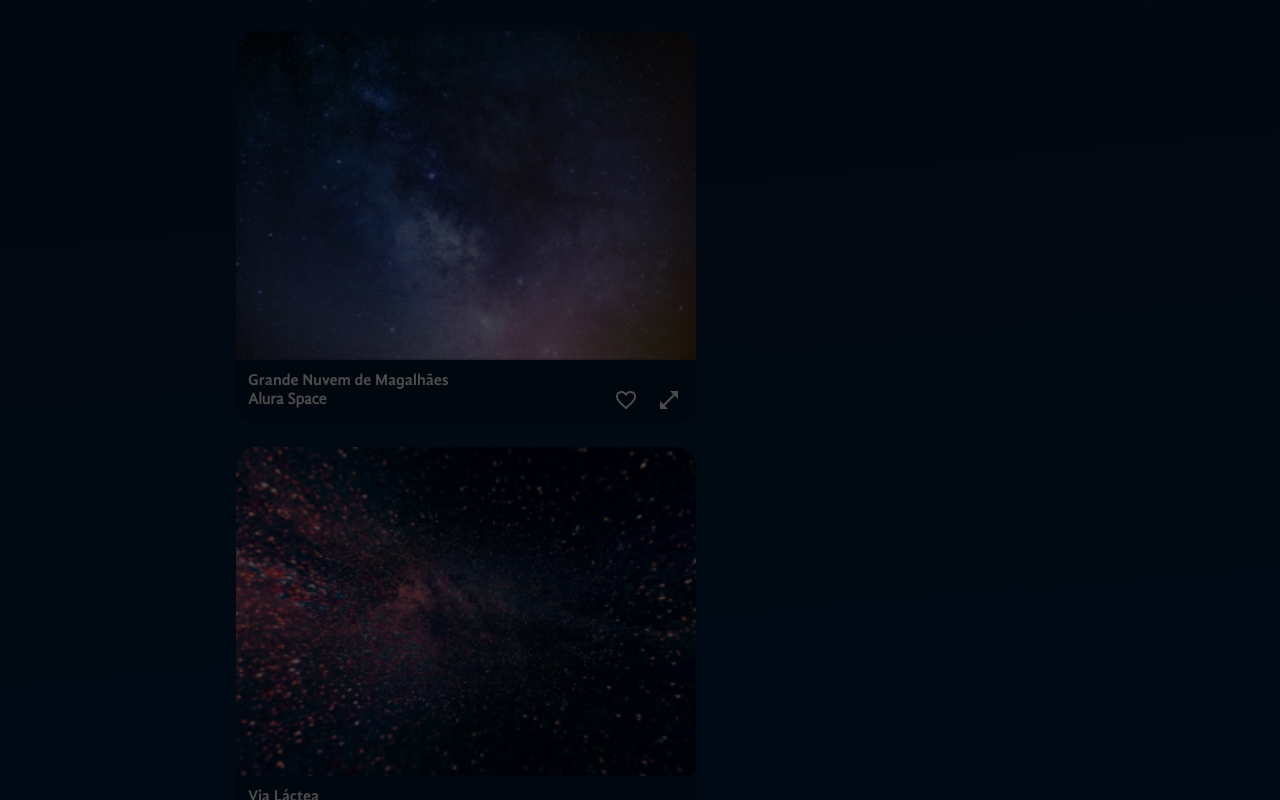
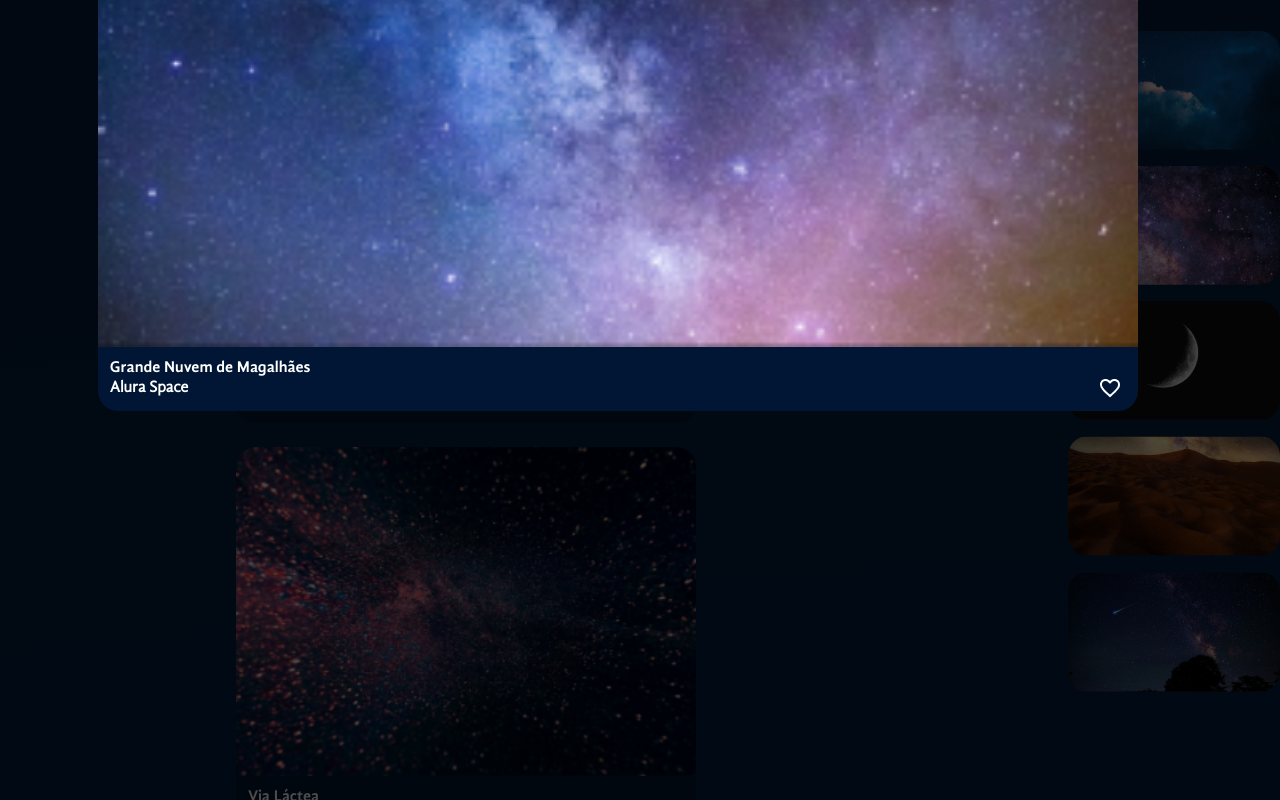
Before and after one commit to albertobtlima/explore-react-com-javascript, a React (Vite) app in the folder 04-estilize-componentes-com-styled-components/space-app/: page / in a window 1280 px wide. Both pictures are taken after a click on the button 669 px from the left and 1091 px from the top of the page. Shown: the part 691-1491 px from the top of the page. Built offline with nearby package versions, Linux system fonts and the light colour scheme.

Commit message:
add: componente Populares

```diff
--- /dev/null
+++ b/04-estilize-componentes-com-styled-components/space-app/src/componentes/Galeria/Populares/fotos-populares.json
@@ -0,0 +1,27 @@
+[
+  {
+    "path": "/imagens/populares/foto-1.png",
+    "alt": "galáxia",
+    "id": 1
+  },
+  {
+    "path": "/imagens/populares/foto-2.png",
+    "alt": "lua",
+    "id": 2
+  },
+  {
+    "path": "/imagens/populares/foto-3.png",
+    "alt": "terra",
+    "id": 3
+  },
+  {
+    "path": "/imagens/populares/foto-4.png",
+    "alt": "nuvem",
+    "id": 4
+  },
+  {
+    "path": "/imagens/populares/foto-5.png",
+    "alt": "meteoro",
+    "id": 5
+  }
+]
--- a/04-estilize-componentes-com-styled-components/space-app/src/componentes/Galeria/Populares/index.jsx
+++ b/04-estilize-componentes-com-styled-components/space-app/src/componentes/Galeria/Populares/index.jsx
@@ -1,10 +1,42 @@
+import styled from "styled-components";
 import Titulo from "../../Titulo";
+
+import fotos from "./fotos-populares.json";
+
+const ColunaFotos = styled.section`
+  display: flex;
+  flex-direction: column;
+  gap: 16px;
+`;
+
+const Imagem = styled.img`
+  max-width: 212px;
+  border-radius: 20px;
+`;
+
+const Botao = styled.button`
+  background-color: transparent;
+  color: #fff;
+  border: 2px solid;
+  border-color: #c98cf1;
+  padding: 12px 20px;
+  font-size: 20px;
+  border-radius: 10px;
+  cursor: pointer;
+  width: 100%;
+  margin-top: 16px;
+`;
 
 const Populares = () => {
   return (
-    <div style={{ minWidth: 212 }}>
-      <Titulo $alinhamento="center">Populares</Titulo>;
-    </div>
+    <section>
+      <Titulo $alinhamento="center">Populares</Titulo>
+      <ColunaFotos>
+        {fotos.map((foto) => (
+          <Imagem key={foto.id} src={foto.path} alt={foto.alt} />
+        ))}
+      </ColunaFotos>
+    </section>
   );
 };
 
--- a/04-estilize-componentes-com-styled-components/space-app/src/componentes/ModalZoom/index.jsx
+++ b/04-estilize-componentes-com-styled-components/space-app/src/componentes/ModalZoom/index.jsx
@@ -1,5 +1,6 @@
 import styled from "styled-components";
 import Imagem from "../Galeria/Imagem";
+import BotaoIcone from "../BotaoIcone";
 
 const Overlay = styled.div`
   background-color: rgba(0, 0, 0, 0.7);
@@ -13,18 +14,33 @@
 const DialogEstilizado = styled.dialog`
   position: absolute;
   top: 294px;
+  background: transparent;
+  padding: 0;
+  border: 0;
+  width: 1156px;
+  display: flex;
+  justify-content: center;
+  form {
+    button {
+      position: relative;
+      top: 20px;
+      right: 60px;
+    }
+  }
 `;
 
-const ModalZoom = ({ foto }) => {
+const ModalZoom = ({ foto, aoFechar }) => {
   return (
     <>
       {foto && (
         <>
           <Overlay />
-          <DialogEstilizado open={!!foto}>
+          <DialogEstilizado open={!!foto} onClose={aoFechar}>
             <Imagem foto={foto} expandida={true} />
             <form method="dialog">
-              <button>Ok</button>
+              <BotaoIcone formMethod="dialog">
+                <img src="/icones/fechar.png" alt="icone de fechar" />
+              </BotaoIcone>
             </form>
           </DialogEstilizado>
         </>
```
